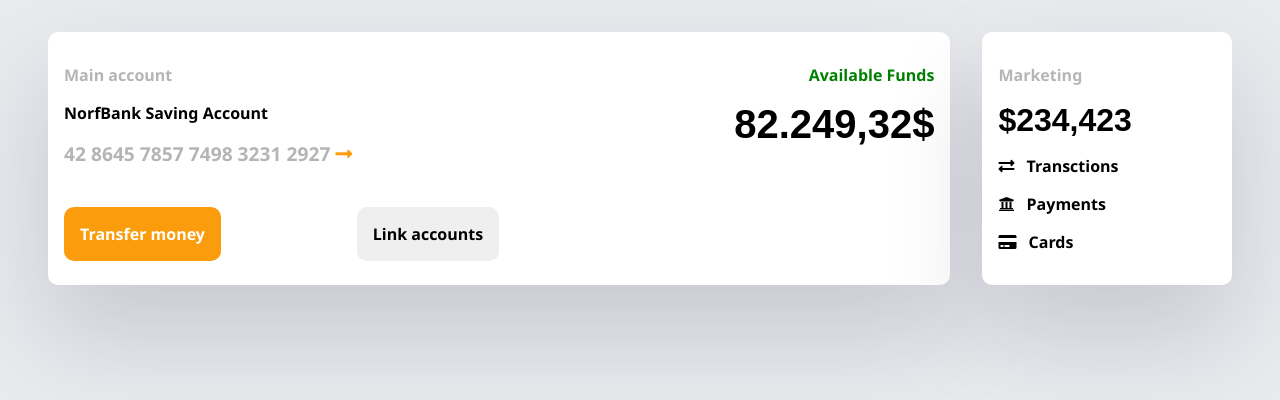
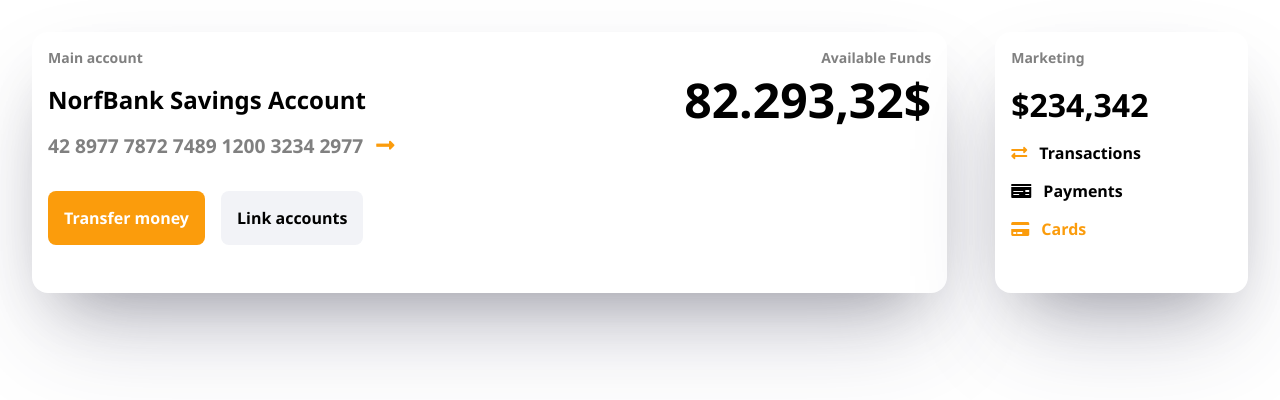
Before and after one commit to kemoday/dashboard-content-ui, a plain HTML site: page index.html in a window 1280 px wide. Drawn offline with Linux system fonts and the light colour scheme.

Commit message:
starting over

```diff
--- a/index.html
+++ b/index.html
@@ -14,57 +14,34 @@
     <title>Dashboard Content</title>
   </head>
   <body>
-    <main>
+    <div class="wrapper">
       <div class="main-row">
-        <section class="account">
-          <div class="wrapper">
-            <div class="left">
-              <p>Main account</p>
-            </div>
-            <div class="right">
-              <p>Available Funds</p>
+        <main>
+          <div class="main-account">
+            <p class="cart-label">Main account</p>
+            <h2>NorfBank Savings Account</h2>
+            <p class="acount-number"
+              >42 8977 7872 7489 1200 3234 2977
+              <span class="fa fa-long-arrow-alt-right"></span
+            ></p>
+            <div class="btn-wapper">
+              <button class="btn-primary">Transfer money</button>
+              <button class="btn-secendary">Link accounts</button>
             </div>
           </div>
-          <div class="wrapper">
-            <div class="left">
-              <h1>NorfBank Saving Account</h1>
-              <h3
-                >42 8645 7857 7498 3231 2927
-                <span class="fa ffas fa-long-arrow-alt-right"></span
-              ></h3>
-              <div class="btn-wappers">
-                <button>Transfer money</button>
-                <button>Link accounts</button>
-              </div>
-            </div>
-            <div class="right">
-              <h2>82.249,32$</h2>
-            </div>
+          <div class="available-funds">
+            <p class="cart-label">Available Funds</p>
+            <h2>82.293,32$</h2>
           </div>
-        </section>
-        <section class="marketing">
-          <p>Marketing</p>
-          <h1>$234,423</h1>
-          <h2><span class="fa fa-exchange-alt"></span> Transctions</h2>
-          <h2><span class="fa fa-university"></span> Payments</h2>
-          <h2><span class="fa fa-credit-card"></span> Cards</h2>
-        </section>
+        </main>
+        <div class="marketing">
+          <p class="cart-label">Marketing</p>
+          <h2>$234,342</h2>
+          <h3><li class="fa fa-exchange-alt"></li> Transactions</h3>
+          <h3><li class="fa fa-money-check"></li> Payments</h3>
+          <h3><li class="fa fa-credit-card"></li> Cards</h3>
+        </div>
       </div>
-      <!--
-
-       <div class="services-row">
-         <div class="services-list">
-           <div class="service">
-             <span class="fa fa-water"></span>
-             <section>
-               <h2>Water</h2>
-               <p>Property Coverage</p>
-              </section>
-            </div>
-          </div>
-          <div class="services-details"> detailsc </div>
-        </div>
-      -->
-    </main>
+    </div>
   </body>
 </html>
--- a/styles/style.scss
+++ b/styles/style.scss
@@ -1,150 +1,136 @@
-// vars
+//vars
 $primaryColor: #fb9c0c;
-$primaryIconColor: #ffebcd;
 $secendaryColor: #f2f3f7;
-$secendaryIconColor: #d3d3d3;
-$secendaryTextColor: #b5b5b5;
-
-// mixins
-@mixin box() {
+//mixins
+@mixin cardBox {
+  border-radius: 1rem;
   padding: 1rem;
   background-color: white;
-  border-radius: 10px;
-  box-shadow: rgba(17, 12, 46, 0.15) 0px 48px 100px 0px;
+  box-shadow: rgba(255, 255, 255, 0.1) 0px 1px 1px 0px inset,
+    rgba(50, 50, 93, 0.25) 0px 50px 100px -20px,
+    rgba(0, 0, 0, 0.3) 0px 30px 60px -30px;
 }
 
-/*************/
+/**************/
+
 * {
+  font-size: 1rem;
+  padding: 0;
   margin: 0;
-  padding: 0;
   font-family: "Segoe UI", Tahoma, Geneva, Verdana, sans-serif;
-  font-size: 1rem;
-  box-sizing: border-box;
-}
-body {
-  background: #e8eaee;
 }
 
-main {
-  margin: 2rem 3rem;
+.wrapper {
+  .cart-label {
+    color: gray;
+    font-weight: 800;
+    font-size: 14px;
+  }
+  margin: 2rem;
   .main-row {
     display: flex;
-    justify-content: space-between;
-    section {
+    main {
+      background-color: reds;
+      display: flex;
+      margin-right: 3rem;
+      @include cardBox();
+      flex: 4;
+      .main-account {
         flex: 1;
-      @include box();
+        h2 {
+          margin: 1rem 0;
+          font-size: 1.5rem;
         }
-    .account {
-      margin-right: 2rem;
-      flex: 4;
-      div {
-        flex: 1;
-      }
-      .wrapper {
-        display: flex;
-        .right,
-        .left {
-          & > p {
-            color: $secendaryTextColor;
-            font-weight: 600;
-            margin: 1rem 0;
-          }
-          & > h3 {
-            color: $secendaryTextColor;
-            font-weight: 600;
+        .acount-number {
+          @extend .cart-label;
           font-size: 1.2rem;
-            margin: 1rem 0;
-          }
+          display: block;
+          margin: 5rem 0s;
           span {
+            padding: 0 0.5rem;
             color: $primaryColor;
-            font-size: 1.2rem;
-          }
-          .btn-wappers {
-            display: flex;
-            justify-content: space-between;
-            margin-top: 2.5rem;
-            button {
-              &:first-child {
-                background-color: $primaryColor;
-                color: white;
-                &:hover {
-                  color: black;
+            font-size: 1.3rem;
           }
         }
-              font-weight: 600;
+
+        .btn-wapper {
+          display: flex;
+          button {
             cursor: pointer;
+            border: none;
+            border-radius: 8px;
+            outline: none;
             padding: 1rem;
-              border-radius: 10px;
-              border: none;
-              display: block;
-              transition: background-color ease 0.5s 0s;
+            font-weight: 800;
+            background-color: $secendaryColor;
+            margin: 2rem 0;
+            transition-duration: 0.5s;
             &:hover {
-                background-color: $secendaryIconColor;
+              background-color: gray;
+              color: white;
+            }
+          }
+          .btn-primary {
+            background-color: $primaryColor;
+            margin-right: 1rem;
+            color: white;
+          }
+          .btn-secendary {
           }
         }
       }
-        }
-        .right {
-          & > p {
-            color: green;
+      .available-funds {
         text-align: right;
-          }
         h2 {
-            text-align: right;
-            font-size: 2.5rem;
-            font-family: Arial, Helvetica, sans-serif;
-          }
-        }
-        .left {
+          font-size: 3rem;
         }
       }
     }
     .marketing {
-      & > p {
-        color: $secendaryTextColor;
-        font-weight: 600;
+      flex: 1;
+      @include cardBox();
+      h2 {
+        font-size: 2rem;
+        margin-top: 1rem;
+        margin-bottom: 1rem;
+      }
+      h3 {
+        &:nth-child(3) {
+          li {
+            color: $primaryColor;
+          }
+        }
+        &:nth-child(5) {
+          color: $primaryColor;
+          li {
+            color: $primaryColor;
+          }
+        }
         margin: 1rem 0;
-      }
-      h1 {
-        font-size: 2rem;
-        font-family: Arial, Helvetica, sans-serif;
-      }
-      h2 {
-        margin: 1rem 0;
-        span {
+        li {
           padding-right: 0.5rem;
         }
       }
     }
   }
-  .services-row {
-    margin: 2rem 0;
-    display: flex;
-    justify-content: space-between;
-    .services-list {
-      @include box();
-      flex: 1;
-      margin-right: 2rem;
-      .service {
-        display: flex;
-        justify-items: center;
-        span {
-          padding: 1rem;
-          font-size: 3rem;
 }
-        section {
-          display: flex;
-          justify-items: center;
+
+@media (max-width: 750px) {
+  .wrapper {
+    .main-row {
+      display: block;
+      main {
+        margin: 0;
+        margin-bottom: 1rem;
         flex-direction: column;
-          p {
-            background-color: #ddd;
+        .main-account {
+        }
+        .available-funds {
+          order: -1;
+          text-align: left;
+          margin-bottom: 2rem;
         }
       }
     }
   }
-    .services-details {
-      @include box();
-      flex: 3;
 }
-  }
-}
```
Also changed, not shown: styles/style.css, 1 other file. Lines whose indentation alone changed are shown as unchanged.
